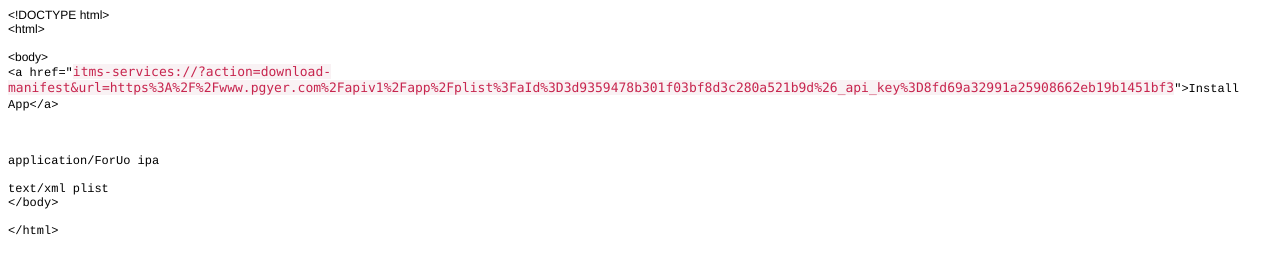
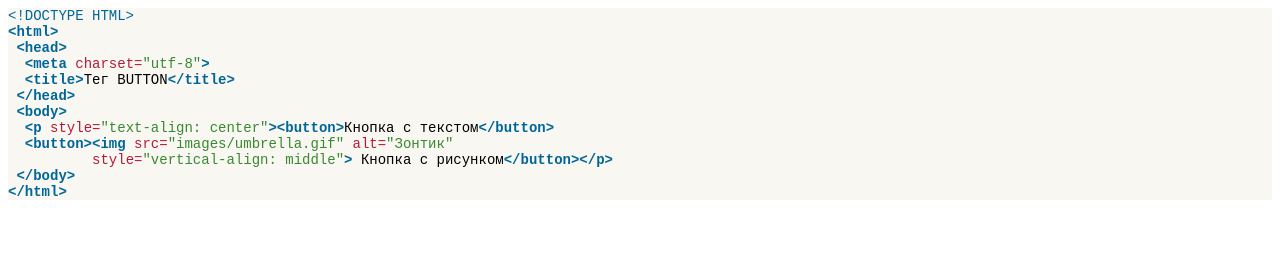
Before and after one commit to Glym143/glym143.github.io, a plain HTML site: page index.html in a window 1280 px wide. Drawn offline with Linux system fonts and the light colour scheme.

Commit message:
initial commit

```diff
--- a/index.html
+++ b/index.html
@@ -7,30 +7,28 @@
   <meta name="Generator" content="Cocoa HTML Writer">
   <meta name="CocoaVersion" content="1404.34">
   <style type="text/css">
-    p.p1 {margin: 0.0px 0.0px 0.0px 0.0px; font: 12.0px Helvetica}
-    p.p2 {margin: 0.0px 0.0px 0.0px 0.0px; font: 12.0px Helvetica; min-height: 14.0px}
-    p.p3 {margin: 0.0px 0.0px 0.0px 0.0px; font: 13.0px Menlo; color: #c7254e; -webkit-text-stroke: #c7254e}
-    p.p4 {margin: 0.0px 0.0px 0.0px 0.0px; font: 12.0px Courier; -webkit-text-stroke: #000000; min-height: 14.0px}
-    p.p5 {margin: 0.0px 0.0px 0.0px 0.0px; font: 12.0px Courier; -webkit-text-stroke: #000000}
-    span.s1 {font: 12.0px Courier; font-kerning: none; color: #000000; -webkit-text-stroke: 0px #000000}
-    span.s2 {font-kerning: none; background-color: #f9f2f4}
-    span.s3 {font-kerning: none}
+    p.p1 {margin: 0.0px 0.0px 0.0px 0.0px; font: 14.0px 'Courier New'; color: #006699; -webkit-text-stroke: #006699; background-color: #f8f7f2}
+    p.p2 {margin: 0.0px 0.0px 0.0px 0.0px; font: 14.0px 'Courier New'; color: #b61a3a; -webkit-text-stroke: #b61a3a; background-color: #f8f7f2}
+    p.p3 {margin: 0.0px 0.0px 0.0px 0.0px; font: 14.0px 'Courier New'; color: #388930; -webkit-text-stroke: #388930; background-color: #f8f7f2}
+    span.s1 {font-kerning: none}
+    span.s2 {font-kerning: none; color: #000000; -webkit-text-stroke: 0px #000000}
+    span.s3 {font-kerning: none; color: #006699; -webkit-text-stroke: 0px #006699}
+    span.s4 {font-kerning: none; color: #388930; -webkit-text-stroke: 0px #388930}
+    span.s5 {font-kerning: none; color: #b61a3a; -webkit-text-stroke: 0px #b61a3a}
   </style>
 </head>
 <body>
-<p class="p1">&lt;!DOCTYPE html&gt;</p>
-<p class="p1">&lt;html&gt;</p>
-<p class="p2"><br></p>
-<p class="p1">&lt;body&gt;</p>
-<p class="p3"><span class="s1">&lt;a href="</span><span class="s2">itms-services://?action=download-manifest&amp;url=https%3A%2F%2Fwww.pgyer.com%2Fapiv1%2Fapp%2Fplist%3FaId%3D3d9359478b301f03bf8d3c280a521b9d%26_api_key%3D8fd69a32991a25908662eb19b1451bf3</span><span class="s1">"&gt;Install App&lt;/a&gt;</span></p>
-<p class="p4"><span class="s3"></span><br></p>
-<p class="p4"><span class="s3"></span><br></p>
-<p class="p4"><span class="s3"></span><br></p>
-<p class="p5"><span class="s3">application/ForUo ipa</span></p>
-<p class="p4"><span class="s3"></span><br></p>
-<p class="p5"><span class="s3">text/xml plist</span></p>
-<p class="p5"><span class="s3">&lt;/body&gt;</span></p>
-<p class="p4"><span class="s3"></span><br></p>
-<p class="p5"><span class="s3">&lt;/html&gt;</span></p>
+<p class="p1"><span class="s1">&lt;!DOCTYPE HTML&gt;</span></p>
+<p class="p1"><span class="s1"><b>&lt;html&gt;</b></span></p>
+<p class="p1"><span class="s2"><span class="Apple-converted-space"> </span></span><span class="s1"><b>&lt;head&gt;</b></span></p>
+<p class="p2"><span class="s2"><span class="Apple-converted-space">  </span></span><span class="s3"><b>&lt;meta</b></span><span class="s1"> charset=</span><span class="s4">"utf-8"</span><span class="s3"><b>&gt;</b></span></p>
+<p class="p1"><span class="s2"><span class="Apple-converted-space">  </span></span><span class="s1"><b>&lt;title&gt;</b></span><span class="s2">Тег BUTTON</span><span class="s1"><b>&lt;/title&gt;</b></span></p>
+<p class="p1"><span class="s2"><span class="Apple-converted-space"> </span></span><span class="s1"><b>&lt;/head&gt;</b></span></p>
+<p class="p1"><span class="s2"><span class="Apple-converted-space"> </span></span><span class="s1"><b>&lt;body&gt;</b></span></p>
+<p class="p3"><span class="s2"><span class="Apple-converted-space">  </span></span><span class="s3"><b>&lt;p</b></span><span class="s5"> style=</span><span class="s1">"text-align: center"</span><span class="s3"><b>&gt;&lt;button&gt;</b></span><span class="s2">Кнопка с текстом</span><span class="s3"><b>&lt;/button&gt;</b></span></p>
+<p class="p3"><span class="s2"><span class="Apple-converted-space">  </span></span><span class="s3"><b>&lt;button&gt;&lt;img</b></span><span class="s5"> src=</span><span class="s1">"images/umbrella.gif"</span><span class="s5"> alt=</span><span class="s1">"Зонтик"</span><span class="s3"><b><span class="Apple-converted-space"> </span></b></span></p>
+<p class="p3"><span class="s3"><b><span class="Apple-converted-space">         </span></b></span><span class="s5"> style=</span><span class="s1">"vertical-align: middle"</span><span class="s3"><b>&gt;</b></span><span class="s2"> Кнопка с рисунком</span><span class="s3"><b>&lt;/button&gt;&lt;/p&gt;</b></span></p>
+<p class="p1"><span class="s2"><span class="Apple-converted-space"> </span></span><span class="s1"><b>&lt;/body&gt;</b></span></p>
+<p class="p1"><span class="s1"><b>&lt;/html&gt;</b></span></p>
 </body>
 </html>
```
